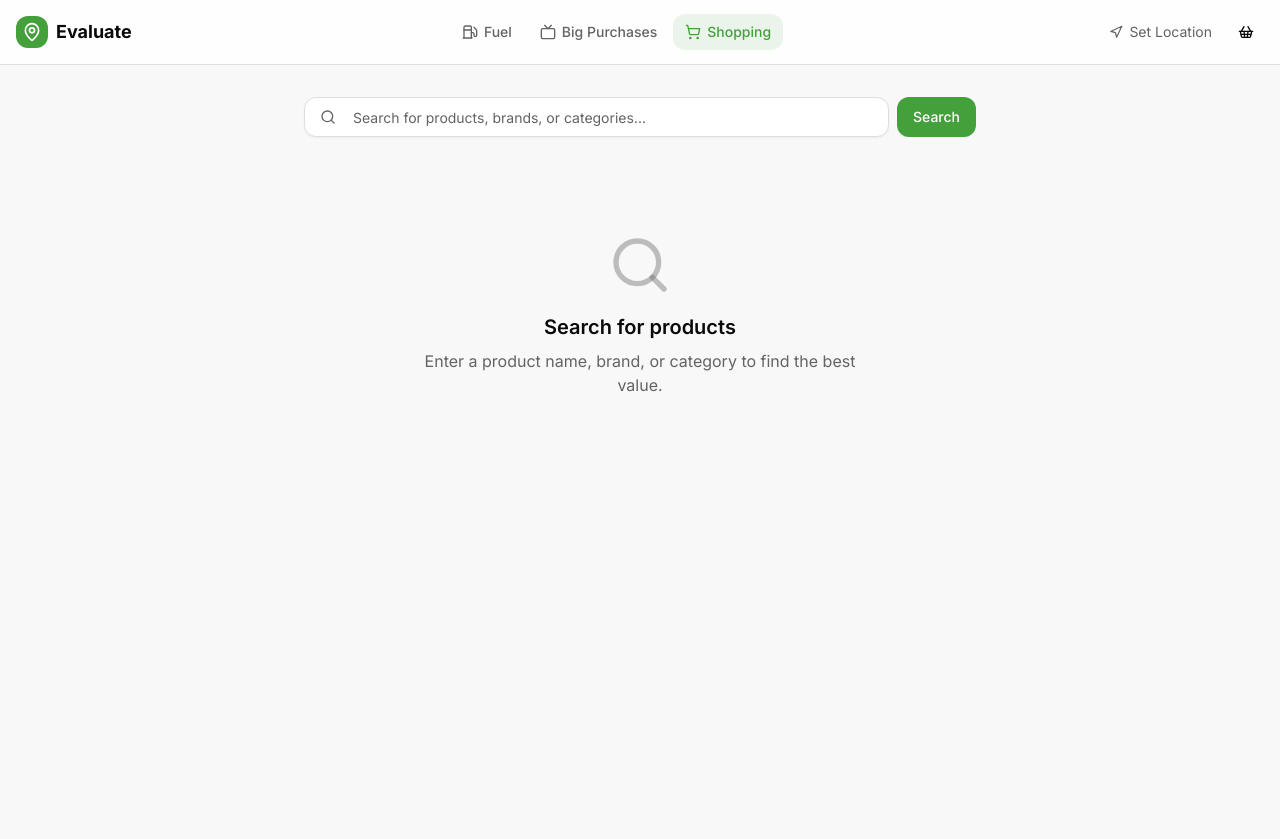
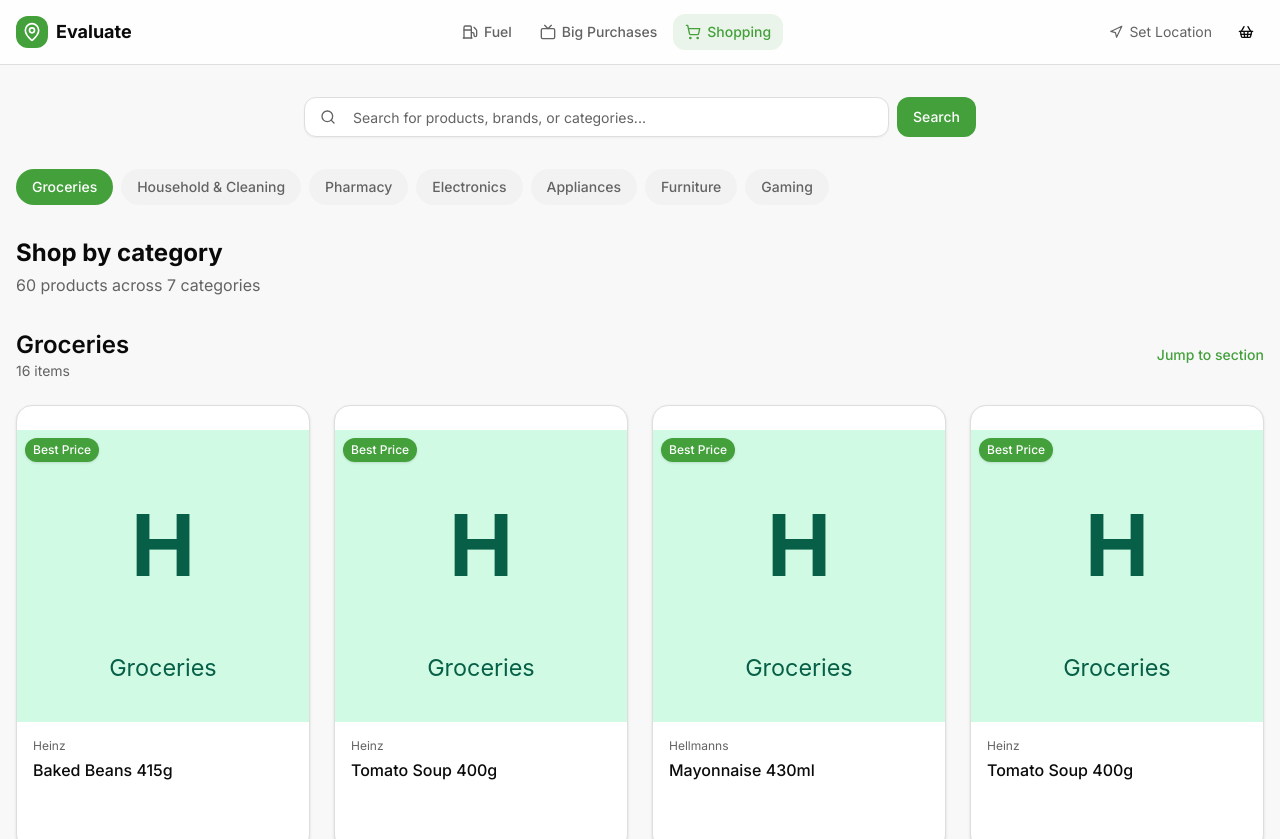
Before and after one commit to tomursell-web/cheapest-near-me-react, a Next.js app: page /search in a window 1280 px wide. Shown: the top 839 px of the page. Before the commit the page ends 800 px from the top, so only its background shows below. Built offline with nearby package versions, Linux system fonts and the light colour scheme.

Commit message:
Fix big purchases search, enforce placeholder product images, and add category sections to shopping page

```diff
--- a/app/big-purchases/page.tsx
+++ b/app/big-purchases/page.tsx
@@ -33,6 +33,7 @@ export default function BigPurchasesPage() {
       results = results.filter(p =>
         p.name.toLowerCase().includes(q) ||
         p.brand.toLowerCase().includes(q) ||
+        p.category.toLowerCase().includes(q) ||
         (p.tags && p.tags.some(t => t.toLowerCase().includes(q)))
       )
     }
--- a/app/search/page.tsx
+++ b/app/search/page.tsx
@@ -1,12 +1,13 @@
 "use client"
 
 import { useSearchParams } from "next/navigation"
-import { Suspense, useState, useEffect } from "react"
+import { Suspense, useState, useEffect, useMemo } from "react"
 import { SearchIcon, Package, Map, Grid, Loader2 } from "lucide-react"
 import { Header } from "@/components/header"
 import { SearchBox } from "@/components/search-box"
 import { ProductCard } from "@/components/product-card"
 import { ShopsMap } from "@/components/shops-map"
+import { categories as categoriesMeta, getProductsByCategory } from "@/lib/data"
 
 type SearchResult = {
   id: string
@@ -19,12 +20,28 @@ type SearchResult = {
   source: string
 }
 
+type ProductCardData = {
+  id: string
+  name: string
+  brand: string
+  image: string | null
+  category: string
+  prices: { shopId: string; price: number; inStock?: boolean }[]
+}
+
+type CategorySection = {
+  id: string
+  name: string
+  products: ProductCardData[]
+}
+
 function SearchResults() {
   const searchParams = useSearchParams()
   const query = searchParams.get("q") || ""
   const [results, setResults] = useState<SearchResult[]>([])
   const [isLoading, setIsLoading] = useState(false)
   const [showMap, setShowMap] = useState(false)
+  const [activeCategory, setActiveCategory] = useState<string>(categoriesMeta[0]?.id || "")
 
   useEffect(() => {
     if (!query) {
@@ -34,6 +51,7 @@ function SearchResults() {
 
     const fetchResults = async () => {
       setIsLoading(true)
+
       try {
         const response = await fetch(`/api/search?q=${encodeURIComponent(query)}`)
         if (!response.ok) throw new Error('Search failed')
@@ -50,20 +68,18 @@ function SearchResults() {
     fetchResults()
   }, [query])
 
-  // Convert search results to product format for components
-  const products = results.reduce((acc: any[], result) => {
+  const structuredProducts = useMemo(() => {
+    const products = results.reduce((acc: ProductCardData[], result) => {
       const existingProduct = acc.find(p => p.name === result.name && p.brand === result.brand)
       if (existingProduct) {
-      // Add price to existing product
         existingProduct.prices.push({
           shopId: result.shop.toLowerCase().replace(/'/g, '').replace(/\s+/g, ''),
           price: result.price,
           inStock: true
         })
       } else {
-      // Create new product
         acc.push({
-        id: result.id.split('-')[0], // Use base ID without shop suffix
+          id: result.id.split('-')[0],
           name: result.name,
           brand: result.brand,
           image: result.image,
@@ -72,30 +88,92 @@ function SearchResults() {
             shopId: result.shop.toLowerCase().replace(/'/g, '').replace(/\s+/g, ''),
             price: result.price,
             inStock: true
-        }],
-        location: { lat: 51.5074, lng: -0.1278 }, // Default London location
+          }]
         })
       }
       return acc
     }, [])
 
-  // Sort products by cheapest price
     products.forEach(product => {
-    product.prices.sort((a: any, b: any) => a.price - b.price)
+      product.prices.sort((a, b) => a.price - b.price)
     })
-  products.sort((a: any, b: any) => a.prices[0].price - b.prices[0].price)
+    products.sort((a, b) => a.prices[0].price - b.prices[0].price)
+    return products
+  }, [results])
+
+  const categorySections = useMemo<CategorySection[]>(() => {
+    if (!query) {
+      return categoriesMeta
+        .map(category => ({
+          id: category.id,
+          name: category.name,
+          products: getProductsByCategory(category.id).map(product => ({
+            id: product.id,
+            name: product.name,
+            brand: product.brand,
+            image: product.image ?? null,
+            category: product.category,
+            prices: product.prices
+          }))
+        }))
+        .filter(section => section.products.length > 0)
+    }
+
+    return categoriesMeta
+      .map(category => ({
+        id: category.id,
+        name: category.name,
+        products: structuredProducts.filter(product => product.category === category.id)
+      }))
+      .filter(section => section.products.length > 0)
+  }, [query, structuredProducts])
+
+  const totalProducts = categorySections.reduce((sum, section) => sum + section.products.length, 0)
 
   return (
     <div className="min-h-screen bg-background">
       <Header />
 
       <main className="container mx-auto px-4 py-8">
-        {/* Search Header */}
         <div className="max-w-2xl mx-auto mb-8">
           <SearchBox initialValue={query} size="small" />
         </div>
 
-        {/* Loading State */}
+        <div className="mb-6 overflow-x-auto pb-2">
+          <div className="flex gap-2 min-w-max">
+            {categorySections.map(section => (
+              <a
+                key={section.id}
+                href={`#category-${section.id}`}
+                onClick={() => setActiveCategory(section.id)}
+                className={`inline-flex items-center whitespace-nowrap rounded-full px-4 py-2 text-sm font-medium transition-all ${
+                  activeCategory === section.id
+                    ? 'bg-primary text-primary-foreground'
+                    : 'bg-secondary text-muted-foreground hover:bg-secondary/80'
+                }`}
+              >
+                {section.name}
+              </a>
+            ))}
+          </div>
+        </div>
+
+        <div className="flex flex-col gap-4 mb-8 sm:flex-row sm:items-center sm:justify-between">
+          <div>
+            <h1 className="text-2xl font-bold text-foreground mb-1">
+              {query ? `Results for “${query}”` : 'Shop by category'}
+            </h1>
+            <p className="text-muted-foreground">
+              {totalProducts} {totalProducts === 1 ? 'product' : 'products'} across {categorySections.length} {categorySections.length === 1 ? 'category' : 'categories'}
+            </p>
+          </div>
+          {query && categorySections.length > 0 && (
+            <div className="flex items-center gap-2 rounded-full bg-secondary px-4 py-2 text-sm text-muted-foreground">
+              Showing matches across all categories
+            </div>
+          )}
+        </div>
+
         {isLoading && (
           <div className="flex flex-col items-center justify-center py-16">
             <Loader2 className="w-10 h-10 animate-spin text-primary mb-4" />
@@ -103,76 +181,33 @@ function SearchResults() {
           </div>
         )}
 
-        {/* Results Info & View Toggle */}
-        {!isLoading && query && (
-          <div className="flex flex-col sm:flex-row gap-4 items-start sm:items-center justify-between mb-6">
+        {!isLoading && categorySections.length > 0 ? (
+          <div className="space-y-12">
+            {categorySections.map(section => (
+              <section key={section.id} id={`category-${section.id}`} className="scroll-mt-24">
+                <div className="mb-6 flex flex-col gap-2 sm:flex-row sm:items-center sm:justify-between">
                   <div>
-              <h1 className="text-2xl font-bold text-foreground mb-1">
-                Results for &ldquo;{query}&rdquo;
-              </h1>
-              <p className="text-muted-foreground">
-                {results.length} {results.length === 1 ? 'product' : 'products'} found
-              </p>
+                    <h2 className="text-2xl font-semibold text-foreground">{section.name}</h2>
+                    <p className="text-sm text-muted-foreground">{section.products.length} items</p>
                   </div>
-            {results.length > 0 && (
-              <div className="flex p-1 bg-secondary rounded-lg">
-                <button
-                  onClick={() => setShowMap(false)}
-                  className={`
-                    flex items-center gap-2 py-1.5 px-3 rounded-md text-sm font-medium transition-all
-                    ${!showMap ? "bg-card text-foreground shadow-sm" : "text-muted-foreground hover:text-foreground"}
-                  `}
-                >
-                  <Grid className="w-4 h-4" />
-                  Products
-                </button>
-                <button
-                  onClick={() => setShowMap(true)}
-                  className={`
-                    flex items-center gap-2 py-1.5 px-3 rounded-md text-sm font-medium transition-all
-                    ${showMap ? "bg-card text-foreground shadow-sm" : "text-muted-foreground hover:text-foreground"}
-                  `}
-                >
-                  <Map className="w-4 h-4" />
-                  Nearby Shops
-                </button>
+                  <a href={`#category-${section.id}`} className="text-sm font-medium text-primary hover:underline">
+                    Jump to section
+                  </a>
                 </div>
-            )}
+                <div className="grid grid-cols-1 sm:grid-cols-2 lg:grid-cols-3 xl:grid-cols-4 gap-6">
+                  {section.products.map(product => (
+                    <ProductCard key={product.id} product={product} />
+                  ))}
                 </div>
-        )}
-
-        {/* Map View */}
-        {showMap && results.length > 0 && (
-          <div className="mb-8">
-            <ShopsMap products={products} height="400px" />
-          </div>
-        )}
-
-        {/* Results Grid */}
-        {!isLoading && results.length > 0 ? (
-          <div className="grid grid-cols-1 sm:grid-cols-2 lg:grid-cols-3 xl:grid-cols-4 gap-6">
-            {products.map((product) => (
-              <ProductCard key={product.id} product={product} />
+              </section>
             ))}
           </div>
         ) : !isLoading && query ? (
           <div className="text-center py-16">
             <Package className="w-16 h-16 text-muted-foreground/40 mx-auto mb-4" />
-            <h2 className="text-xl font-semibold text-foreground mb-2">
-              No products found
-            </h2>
+            <h2 className="text-xl font-semibold text-foreground mb-2">No products found</h2>
             <p className="text-muted-foreground max-w-md mx-auto">
-              We couldn&apos;t find any products matching &ldquo;{query}&rdquo;. Try searching for something else.
-            </p>
-          </div>
-        ) : !isLoading && !query ? (
-          <div className="text-center py-16">
-            <SearchIcon className="w-16 h-16 text-muted-foreground/40 mx-auto mb-4" />
-            <h2 className="text-xl font-semibold text-foreground mb-2">
-              Search for products
-            </h2>
-            <p className="text-muted-foreground max-w-md mx-auto">
-              Enter a product name, brand, or category to find the best value.
+              We couldn&apos;t find any products matching &ldquo;{query}&rdquo;. Try a different search.
             </p>
           </div>
         ) : null}
--- a/lib/data.ts
+++ b/lib/data.ts
@@ -44,13 +44,14 @@ const createPlaceholderImage = (brand: string, category: Category) => {
   const bg = placeholderColors[category] ?? '#e5e7eb';
   const fg = placeholderTextColor[category] ?? '#111827';
   const initial = brand.charAt(0).toUpperCase();
+  const displayCategory = category === 'household' ? 'Household' : category.charAt(0).toUpperCase() + category.slice(1)
   const svg = `
     <svg xmlns="http://www.w3.org/2000/svg" width="400" height="300">
       <rect width="100%" height="100%" fill="${bg}" />
-      <text x="50%" y="45%" dominant-baseline="middle" text-anchor="middle"
-        font-family="Inter, system-ui, sans-serif" font-size="80" font-weight="700" fill="${fg}">${initial}</text>
-      <text x="50%" y="80%" dominant-baseline="middle" text-anchor="middle"
-        font-family="Inter, system-ui, sans-serif" font-size="24" fill="${fg}">${brand}</text>
+      <text x="50%" y="42%" dominant-baseline="middle" text-anchor="middle"
+        font-family="Inter, system-ui, sans-serif" font-size="88" font-weight="700" fill="${fg}">${initial}</text>
+      <text x="50%" y="82%" dominant-baseline="middle" text-anchor="middle"
+        font-family="Inter, system-ui, sans-serif" font-size="24" fill="${fg}">${displayCategory}</text>
     </svg>
   `;
 
@@ -160,7 +161,8 @@ export function searchProducts(query: string): Product[] {
   return products.filter(product =>
     product.name.toLowerCase().includes(q) ||
     product.brand.toLowerCase().includes(q) ||
-    product.category.toLowerCase().includes(q)
+    product.category.toLowerCase().includes(q) ||
+    (product.tags && product.tags.some(tag => tag.toLowerCase().includes(q)))
   )
 }
 
@@ -170,7 +172,7 @@ export function getProductsByCategory(category: string): Product[] {
 
 export const categories = [
   { id: 'groceries', name: 'Groceries', icon: 'ShoppingCart', color: 'bg-green-100 text-green-800 hover:bg-green-200' },
-  { id: 'household', name: 'Household', icon: 'Home', color: 'bg-blue-100 text-blue-800 hover:bg-blue-200' },
+  { id: 'household', name: 'Household & Cleaning', icon: 'Home', color: 'bg-blue-100 text-blue-800 hover:bg-blue-200' },
   { id: 'pharmacy', name: 'Pharmacy', icon: 'Pill', color: 'bg-red-100 text-red-800 hover:bg-red-200' },
   { id: 'electronics', name: 'Electronics', icon: 'Laptop', color: 'bg-purple-100 text-purple-800 hover:bg-purple-200' },
   { id: 'appliances', name: 'Appliances', icon: 'WashingMachine', color: 'bg-orange-100 text-orange-800 hover:bg-orange-200' },
```
Lines whose indentation alone changed are shown as unchanged.
